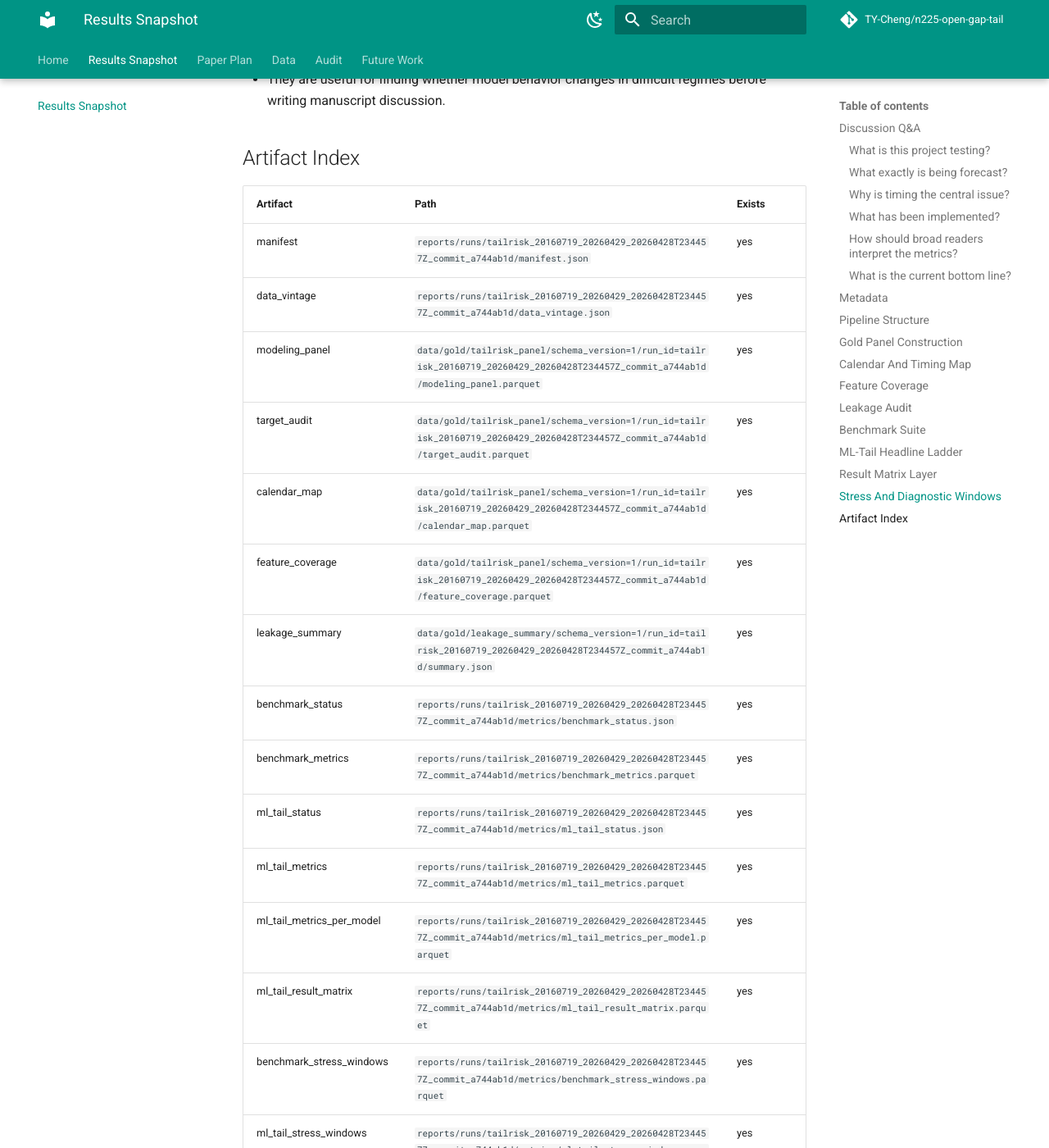
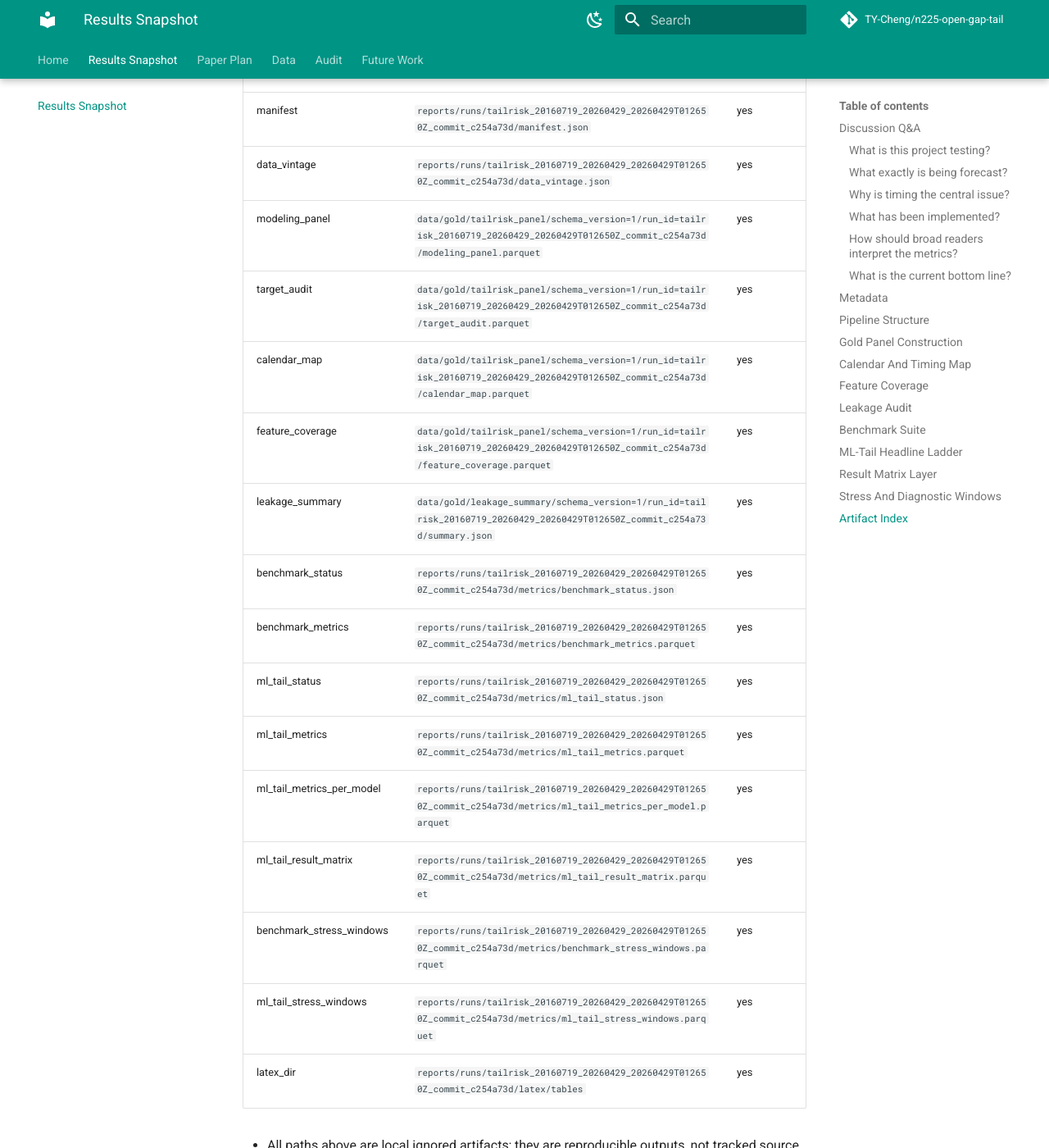
Before and after one commit to TY-Cheng/n225-open-gap-tail, an MkDocs documentation site: the page built from docs/results_snapshot.md, in a window 1280 px wide and 1400 px high, scrolled down 8749 px. Shown: the whole window at 82% size. Built offline with MkDocs 1.6.1 and Material for MkDocs 9.7.7, drawn with Linux system fonts in a browser that asks for light colours; comment, search, counter and statistics services are not loaded; some of the changed text lies outside the part shown.

Commit message:
chore: use non-package workflow and refresh results snapshot

```diff
--- a/docs/results_snapshot.md
+++ b/docs/results_snapshot.md
@@ -1,7 +1,7 @@
 # Results Snapshot
 
 !!! warning "Research-candidate full-run artifact"
-    This page is generated from `tailrisk_20160719_20260429_20260428T234457Z_commit_a744ab1d`. It summarizes the durable gold modeling sample and run outputs, not the older bounded access-check snapshot. It is still a research-candidate artifact: final manuscript claims require a clean committed run and author review of the tables and notes.
+    This page is generated from `tailrisk_20160719_20260429_20260429T012650Z_commit_c254a73d`. It summarizes the durable gold modeling sample and run outputs, not the older bounded access-check snapshot. It is still a research-candidate artifact: final manuscript claims require a clean committed run and author review of the tables and notes.
 
 ## Discussion Q&A
 
@@ -57,15 +57,15 @@
 
 | Field | Value |
 | --- | --- |
-| Run ID | `tailrisk_20160719_20260429_20260428T234457Z_commit_a744ab1d` |
-| Artifact root | `reports/runs/tailrisk_20160719_20260429_20260428T234457Z_commit_a744ab1d` |
+| Run ID | `tailrisk_20160719_20260429_20260429T012650Z_commit_c254a73d` |
+| Artifact root | `reports/runs/tailrisk_20160719_20260429_20260429T012650Z_commit_c254a73d` |
 | Claim level | `research_candidate` |
 | Requested window | `['2016-07-19', '2026-04-29']` |
 | Combined clean start | `2018-06-20` |
 | Gold panel dates | `2016-07-19 to 2026-04-28` |
 | Forecast sample dates | `2018-06-20 to 2026-04-28 (1660 rows)` |
-| Git commit | `a744ab1d52d9685eadaa8b1131d0d4faf414b9c8` |
-| Git dirty | `True` |
+| Git commit | `c254a73d958249c754cacd1eebd2418aeb97fb05` |
+| Git dirty | `False` |
 | FRED vintage safe | `False` |
 
 - `combined_clean_start` is the modeling lower bound; dates before it remain audit history rather than forecast evidence.
@@ -226,22 +226,22 @@
 
 | Artifact | Path | Exists |
 | --- | --- | --- |
-| manifest | `reports/runs/tailrisk_20160719_20260429_20260428T234457Z_commit_a744ab1d/manifest.json` | yes |
-| data_vintage | `reports/runs/tailrisk_20160719_20260429_20260428T234457Z_commit_a744ab1d/data_vintage.json` | yes |
-| modeling_panel | `data/gold/tailrisk_panel/schema_version=1/run_id=tailrisk_20160719_20260429_20260428T234457Z_commit_a744ab1d/modeling_panel.parquet` | yes |
-| target_audit | `data/gold/tailrisk_panel/schema_version=1/run_id=tailrisk_20160719_20260429_20260428T234457Z_commit_a744ab1d/target_audit.parquet` | yes |
-| calendar_map | `data/gold/tailrisk_panel/schema_version=1/run_id=tailrisk_20160719_20260429_20260428T234457Z_commit_a744ab1d/calendar_map.parquet` | yes |
-| feature_coverage | `data/gold/tailrisk_panel/schema_version=1/run_id=tailrisk_20160719_20260429_20260428T234457Z_commit_a744ab1d/feature_coverage.parquet` | yes |
-| leakage_summary | `data/gold/leakage_summary/schema_version=1/run_id=tailrisk_20160719_20260429_20260428T234457Z_commit_a744ab1d/summary.json` | yes |
-| benchmark_status | `reports/runs/tailrisk_20160719_20260429_20260428T234457Z_commit_a744ab1d/metrics/benchmark_status.json` | yes |
-| benchmark_metrics | `reports/runs/tailrisk_20160719_20260429_20260428T234457Z_commit_a744ab1d/metrics/benchmark_metrics.parquet` | yes |
-| ml_tail_status | `reports/runs/tailrisk_20160719_20260429_20260428T234457Z_commit_a744ab1d/metrics/ml_tail_status.json` | yes |
-| ml_tail_metrics | `reports/runs/tailrisk_20160719_20260429_20260428T234457Z_commit_a744ab1d/metrics/ml_tail_metrics.parquet` | yes |
-| ml_tail_metrics_per_model | `reports/runs/tailrisk_20160719_20260429_20260428T234457Z_commit_a744ab1d/metrics/ml_tail_metrics_per_model.parquet` | yes |
-| ml_tail_result_matrix | `reports/runs/tailrisk_20160719_20260429_20260428T234457Z_commit_a744ab1d/metrics/ml_tail_result_matrix.parquet` | yes |
-| benchmark_stress_windows | `reports/runs/tailrisk_20160719_20260429_20260428T234457Z_commit_a744ab1d/metrics/benchmark_stress_windows.parquet` | yes |
-| ml_tail_stress_windows | `reports/runs/tailrisk_20160719_20260429_20260428T234457Z_commit_a744ab1d/metrics/ml_tail_stress_windows.parquet` | yes |
-| latex_dir | `reports/runs/tailrisk_20160719_20260429_20260428T234457Z_commit_a744ab1d/latex/tables` | yes |
+| manifest | `reports/runs/tailrisk_20160719_20260429_20260429T012650Z_commit_c254a73d/manifest.json` | yes |
+| data_vintage | `reports/runs/tailrisk_20160719_20260429_20260429T012650Z_commit_c254a73d/data_vintage.json` | yes |
+| modeling_panel | `data/gold/tailrisk_panel/schema_version=1/run_id=tailrisk_20160719_20260429_20260429T012650Z_commit_c254a73d/modeling_panel.parquet` | yes |
+| target_audit | `data/gold/tailrisk_panel/schema_version=1/run_id=tailrisk_20160719_20260429_20260429T012650Z_commit_c254a73d/target_audit.parquet` | yes |
+| calendar_map | `data/gold/tailrisk_panel/schema_version=1/run_id=tailrisk_20160719_20260429_20260429T012650Z_commit_c254a73d/calendar_map.parquet` | yes |
+| feature_coverage | `data/gold/tailrisk_panel/schema_version=1/run_id=tailrisk_20160719_20260429_20260429T012650Z_commit_c254a73d/feature_coverage.parquet` | yes |
+| leakage_summary | `data/gold/leakage_summary/schema_version=1/run_id=tailrisk_20160719_20260429_20260429T012650Z_commit_c254a73d/summary.json` | yes |
+| benchmark_status | `reports/runs/tailrisk_20160719_20260429_20260429T012650Z_commit_c254a73d/metrics/benchmark_status.json` | yes |
+| benchmark_metrics | `reports/runs/tailrisk_20160719_20260429_20260429T012650Z_commit_c254a73d/metrics/benchmark_metrics.parquet` | yes |
+| ml_tail_status | `reports/runs/tailrisk_20160719_20260429_20260429T012650Z_commit_c254a73d/metrics/ml_tail_status.json` | yes |
+| ml_tail_metrics | `reports/runs/tailrisk_20160719_20260429_20260429T012650Z_commit_c254a73d/metrics/ml_tail_metrics.parquet` | yes |
+| ml_tail_metrics_per_model | `reports/runs/tailrisk_20160719_20260429_20260429T012650Z_commit_c254a73d/metrics/ml_tail_metrics_per_model.parquet` | yes |
+| ml_tail_result_matrix | `reports/runs/tailrisk_20160719_20260429_20260429T012650Z_commit_c254a73d/metrics/ml_tail_result_matrix.parquet` | yes |
+| benchmark_stress_windows | `reports/runs/tailrisk_20160719_20260429_20260429T012650Z_commit_c254a73d/metrics/benchmark_stress_windows.parquet` | yes |
+| ml_tail_stress_windows | `reports/runs/tailrisk_20160719_20260429_20260429T012650Z_commit_c254a73d/metrics/ml_tail_stress_windows.parquet` | yes |
+| latex_dir | `reports/runs/tailrisk_20160719_20260429_20260429T012650Z_commit_c254a73d/latex/tables` | yes |
 
 - All paths above are local ignored artifacts; they are reproducible outputs, not tracked source files.
 - Forecast/reporting rebuilds should read these artifacts and must not call vendor APIs.
--- a/mkdocs.yml
+++ b/mkdocs.yml
@@ -47,8 +47,10 @@
   - search
 markdown_extensions:
   - abbr
+  - admonition
   - attr_list
   - def_list
+  - pymdownx.details
   - md_in_html
   - tables
   - toc:
@@ -67,7 +69,11 @@
   - pymdownx.snippets:
       base_path: .
       check_paths: true
-  - pymdownx.superfences
+  - pymdownx.superfences:
+      custom_fences:
+        - name: mermaid
+          class: mermaid
+          format: !!python/name:pymdownx.superfences.fence_code_format
   - pymdownx.tabbed:
       alternate_style: true
 nav:
```
